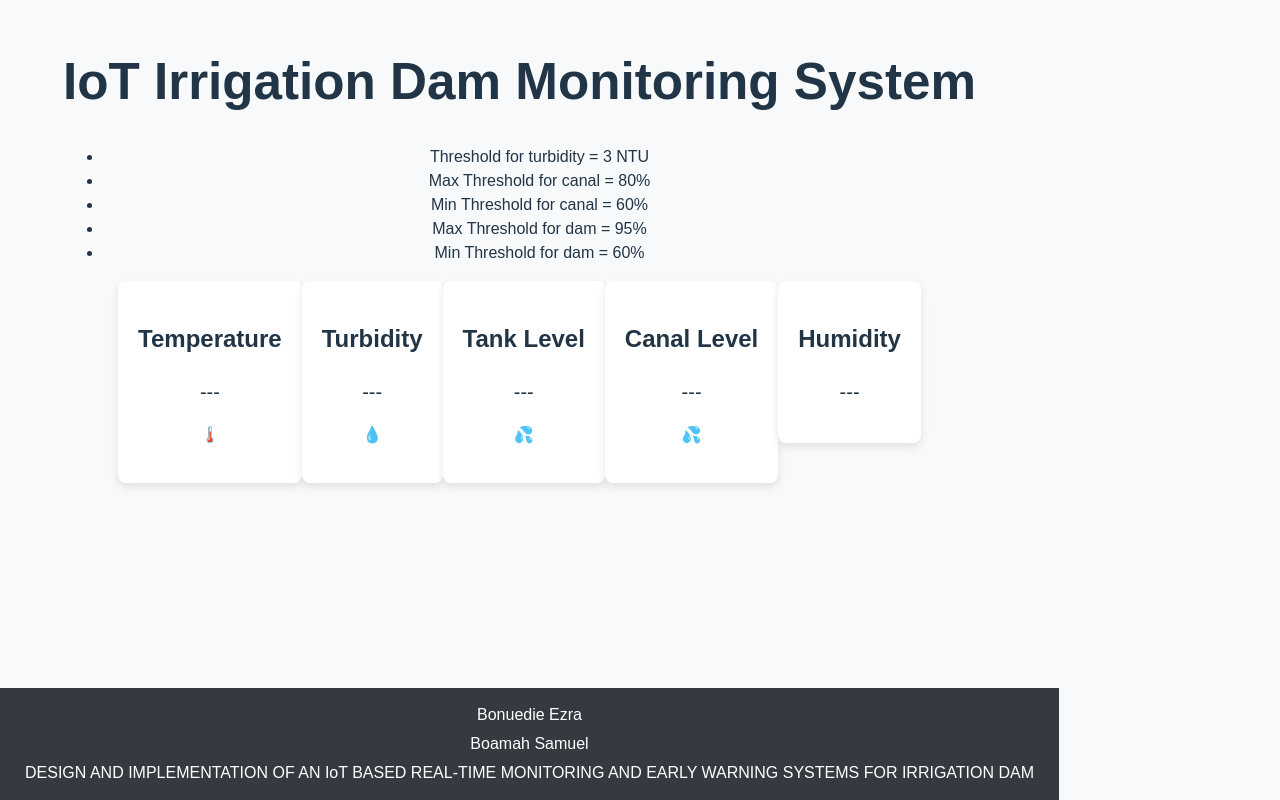
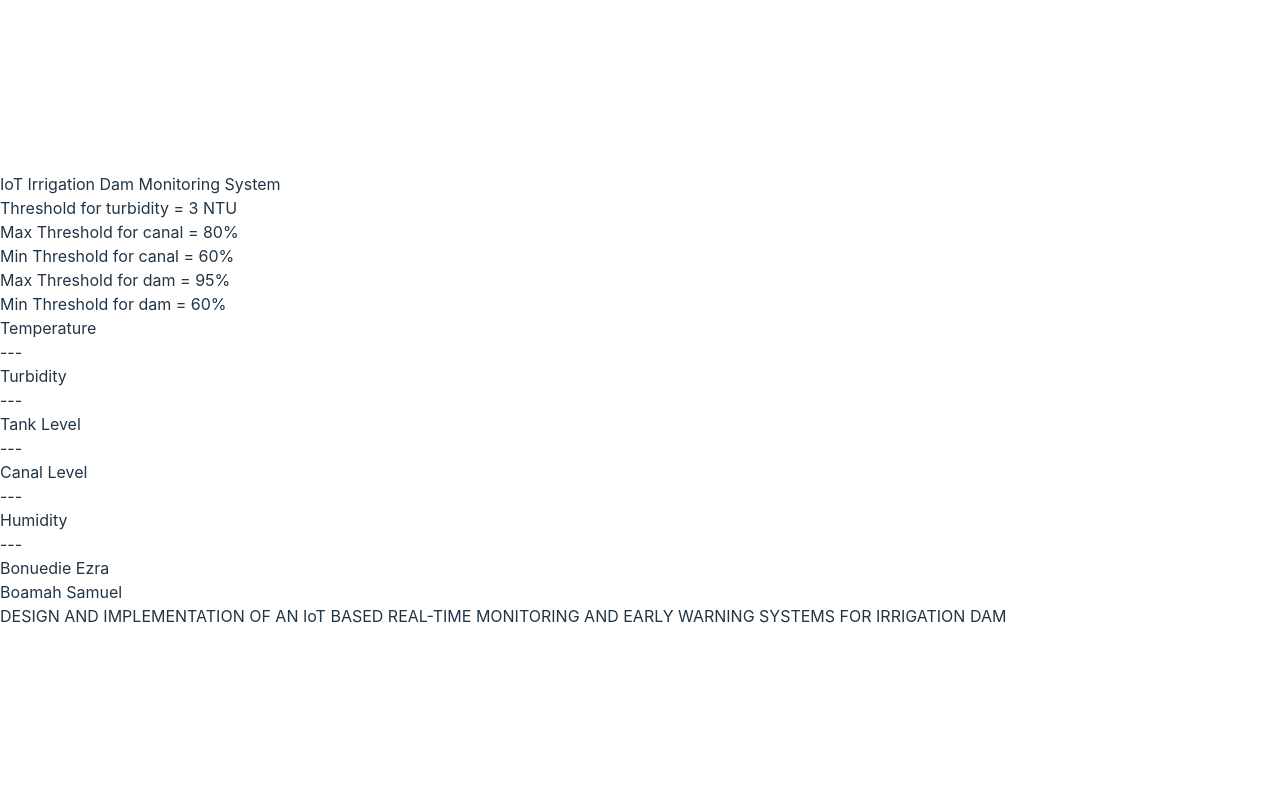
Before and after one commit to Elikplim-N/IoT-Irrigation-Dam-with-canal-monitoring, a React (Vite) app in the folder iot-dam/: page / in a window 1280 px wide. Built offline with nearby package versions, Linux system fonts and the light colour scheme; no server answers.

Commit message:
added tailwind

```diff
--- a/iot-dam/package.json
+++ b/iot-dam/package.json
@@ -21,6 +21,7 @@
     "eslint-plugin-react": "^7.34.3",
     "eslint-plugin-react-hooks": "^4.6.2",
     "eslint-plugin-react-refresh": "^0.4.7",
+    "tailwindcss": "^3.4.7",
     "vite": "^5.3.4"
   }
 }
--- a/iot-dam/src/App.jsx
+++ b/iot-dam/src/App.jsx
@@ -1,5 +1,5 @@
 import React, { useState, useEffect } from "react";
-import "./App.css";
+// import "./App.css";
 
 function App() {
   const [sensorVals, setSensorVals] = useState({
@@ -56,7 +56,7 @@ function App() {
   return (
     <div className="app">
       <div className="container">
-        <h1 className="text-center">IoT Irrigation Dam Monitoring System</h1>
+        <h5 className="text-xl text-center">IoT Irrigation Dam Monitoring System</h5>
         <ul className="text-center">
           <li>Threshold for turbidity = 3 NTU</li>
           <li>Max Threshold for canal = 80%</li>
--- a/iot-dam/src/index.css
+++ b/iot-dam/src/index.css
@@ -1,3 +1,7 @@
+@tailwind base;
+@tailwind components;
+@tailwind utilities;
+
 :root {
   font-family: Inter, system-ui, Avenir, Helvetica, Arial, sans-serif;
   line-height: 1.5;
--- /dev/null
+++ b/iot-dam/tailwind.config.js
@@ -0,0 +1,8 @@
+/** @type {import('tailwindcss').Config} */
+export default {
+  content: ["./src/**/*.{html,js}"],
+  theme: {
+    extend: {},
+  },
+  plugins: [],
+}
```
Also changed, not shown: 1 other file (tests, documents, lock files or other folders).
